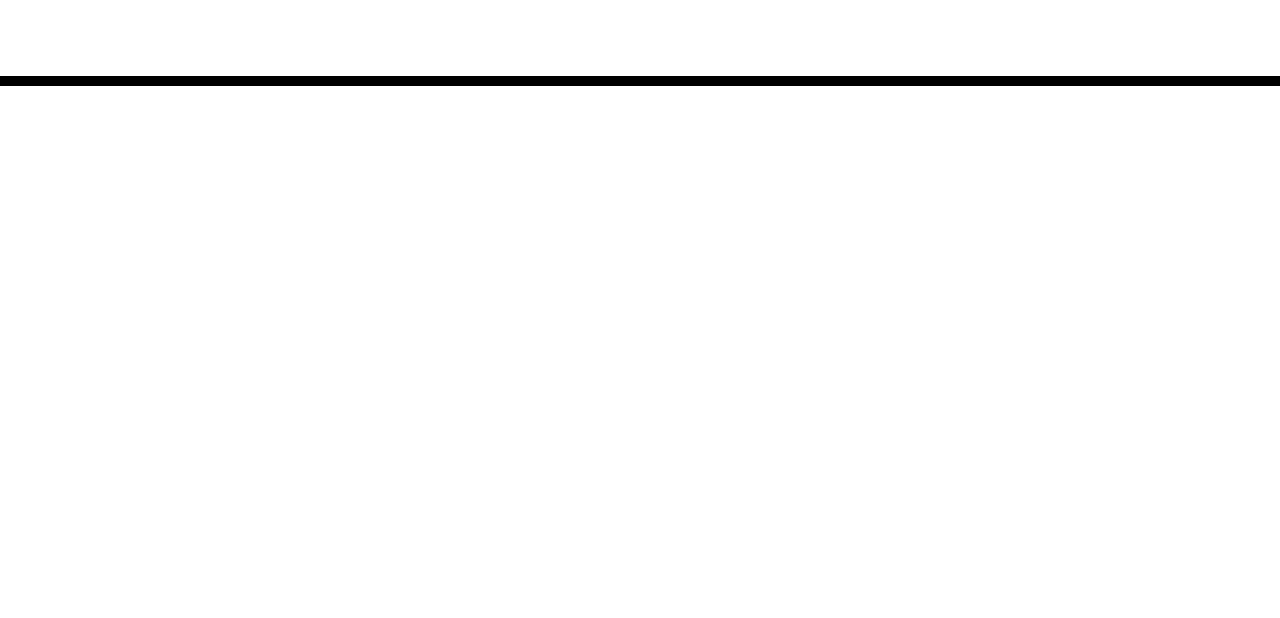
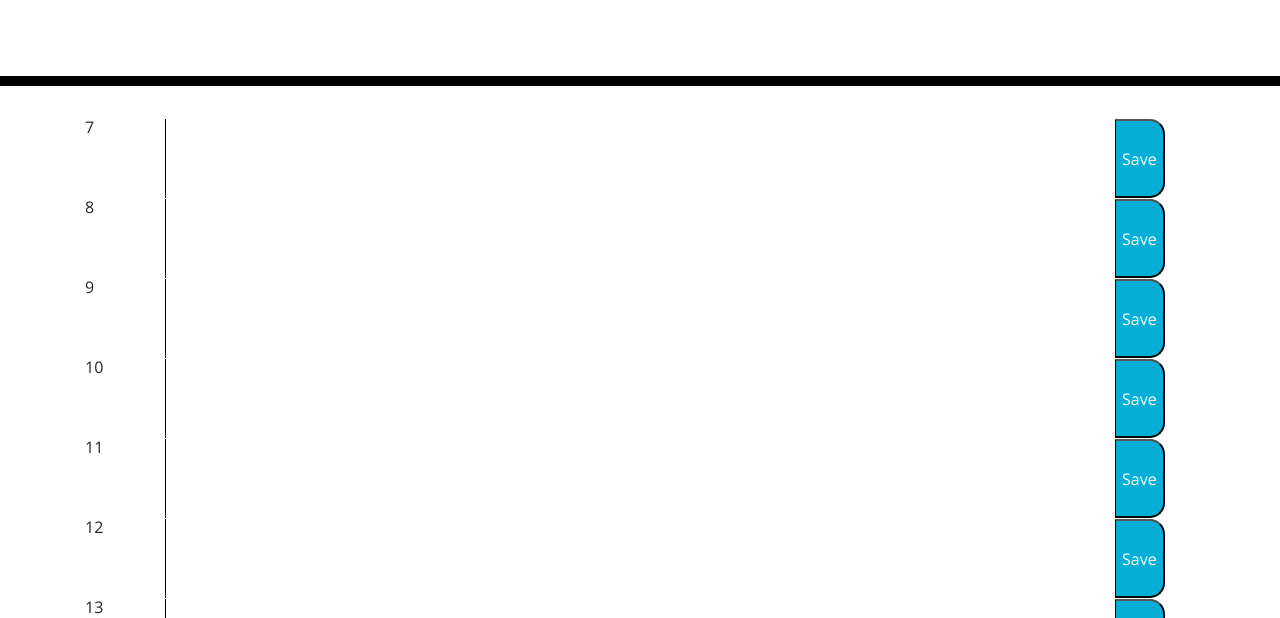
Before and after one commit to martintara117/daily-planner, a plain HTML site: page index.html in a window 1280 px wide. Shown: the part 182-800 px from the top of the page. Drawn offline with nearby package versions, Linux system fonts and the light colour scheme.

Commit message:
created for loop with variables row, time, text and btn. Appended time, text and btn to row. Appended row to container element. this created the layout for the planner.

```diff
--- a/index.html
+++ b/index.html
@@ -20,6 +20,7 @@
     />
     <link rel="stylesheet" href="style.css" />
     <title>Work Day Scheduler</title>
+    <script defer src="script.js"></script>
   </head>
 
   <body>
--- a/script.js
+++ b/script.js
@@ -0,0 +1,18 @@
+$(document).ready(function () {
+  // DOM VARIABLES
+
+  for (i = 7; i < 18; i++) {
+    var row = $("<div>").attr("class", "row");
+    var time = $("<p>").text(i).attr("class", "col-1");
+    var text = $("<textarea>").attr("class", "col-10");
+    var btn = $("<button>").addClass("saveBtn").text("Save");
+    row.append(time);
+    row.append(text);
+    row.append(btn);
+    $(".container").append(row);
+  }
+  // JS VARIABLES
+  // FUNCTION DEFINITIONS
+  // FUNCTION CALLS
+  // EVENT LISTENERS
+});
```
Also changed, not shown: 1 other file.
